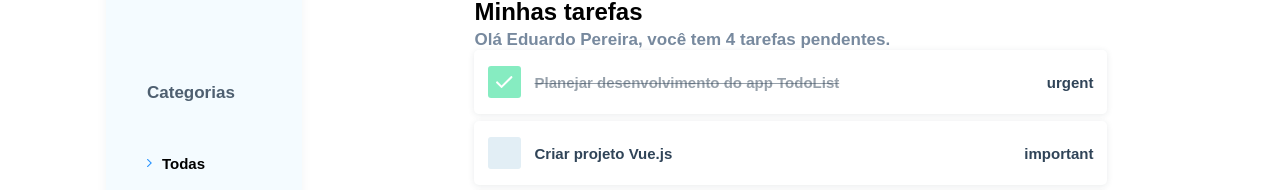
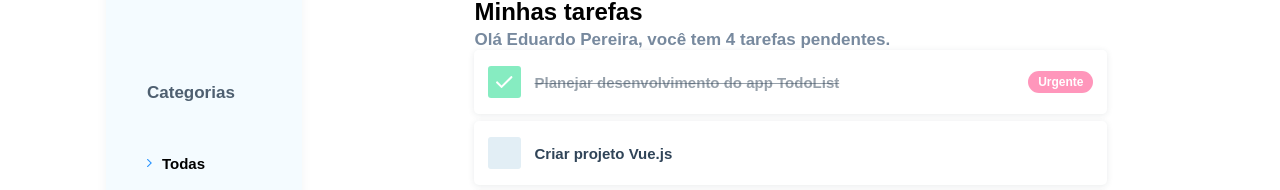
Before and after one commit to LipeSou/taskFacilita, a Vue app: page /dashboard in a window 1280 px wide. Shown: the part 240-430 px from the top of the page. Built offline with nearby package versions, Linux system fonts and the light colour scheme; a web font is replaced by a local one.

Commit message:
feat: tag card tasks

```diff
--- a/src/components/useCases/dashboard/DashboardContainerTasks.vue
+++ b/src/components/useCases/dashboard/DashboardContainerTasks.vue
@@ -49,9 +49,9 @@ const allTasks: taskType[] = [
             <Card.CardCheckbox :completed="task.completed" />
             <Card.CardDescription :completed="task.completed" :description="task.description" />
           </Card.CardCheckboxContainer>
-          <div>
+          <Card.CardCheckboxContainer>
             <Card.CardTag v-if="task?.priority" :tag="task?.priority" />
-          </div>
+          </Card.CardCheckboxContainer>
         </Card.CardContainer>
       </div>
     </div>
--- a/src/components/useCases/dashboard/dashboardContainerTasksCard/CardTag.vue
+++ b/src/components/useCases/dashboard/dashboardContainerTasksCard/CardTag.vue
@@ -1,16 +1,30 @@
 <script setup lang="ts">
+import { priority } from '@/types/tasks'
+
 defineProps<{
   tag: string
 }>()
 </script>
 
 <template>
-  <p class="tag">{{ tag }}</p>
+  <div :class="tag === priority.URGENT ? 'tag-urgent' : 'tag-alert'">
+    <p class="tag-text">{{ tag }}</p>
+  </div>
 </template>
 
 <style scoped lang="stylus">
-.tag
-  color: #304458
-  font-size: 15px
+.tag-alert
+  background-color: $alert
+  padding: 4px 10px 4px 10px
+  border-radius: 40px
+
+.tag-urgent
+  background-color: rgba(255, 46, 121, 0.5)
+  padding: 4px 10px 4px 10px
+  border-radius: 40px
+
+.tag-text
+  color: #FFF
+  font-size: 12px
   font-weight: 600
 </style>
--- a/src/types/tasks.ts
+++ b/src/types/tasks.ts
@@ -1,6 +1,6 @@
 export enum priority {
-  URGENT = 'urgent',
-  IMPORTANT = 'important'
+  URGENT = 'Urgente',
+  IMPORTANT = 'Importante'
 }
 
 interface taskType {
```
